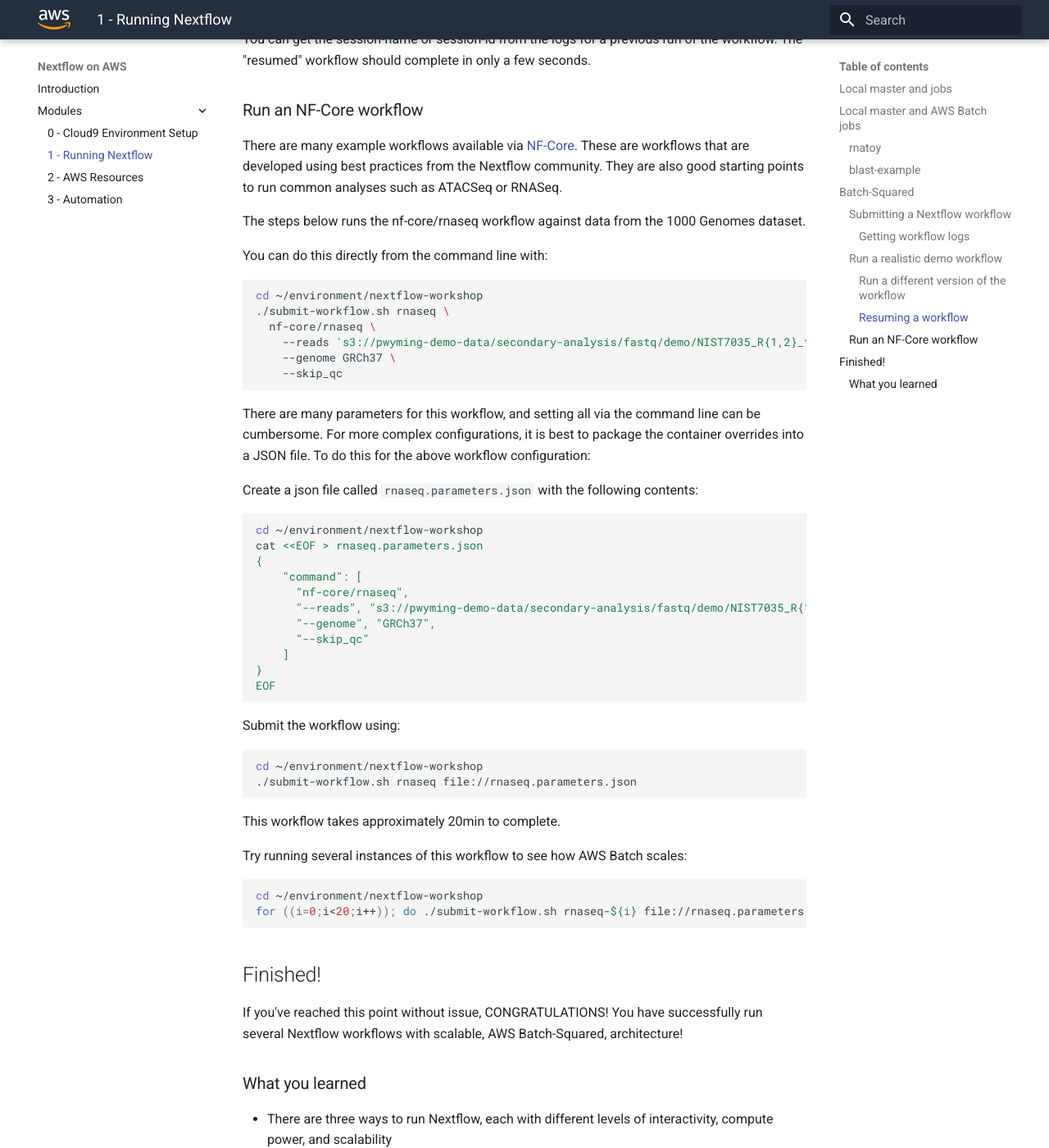
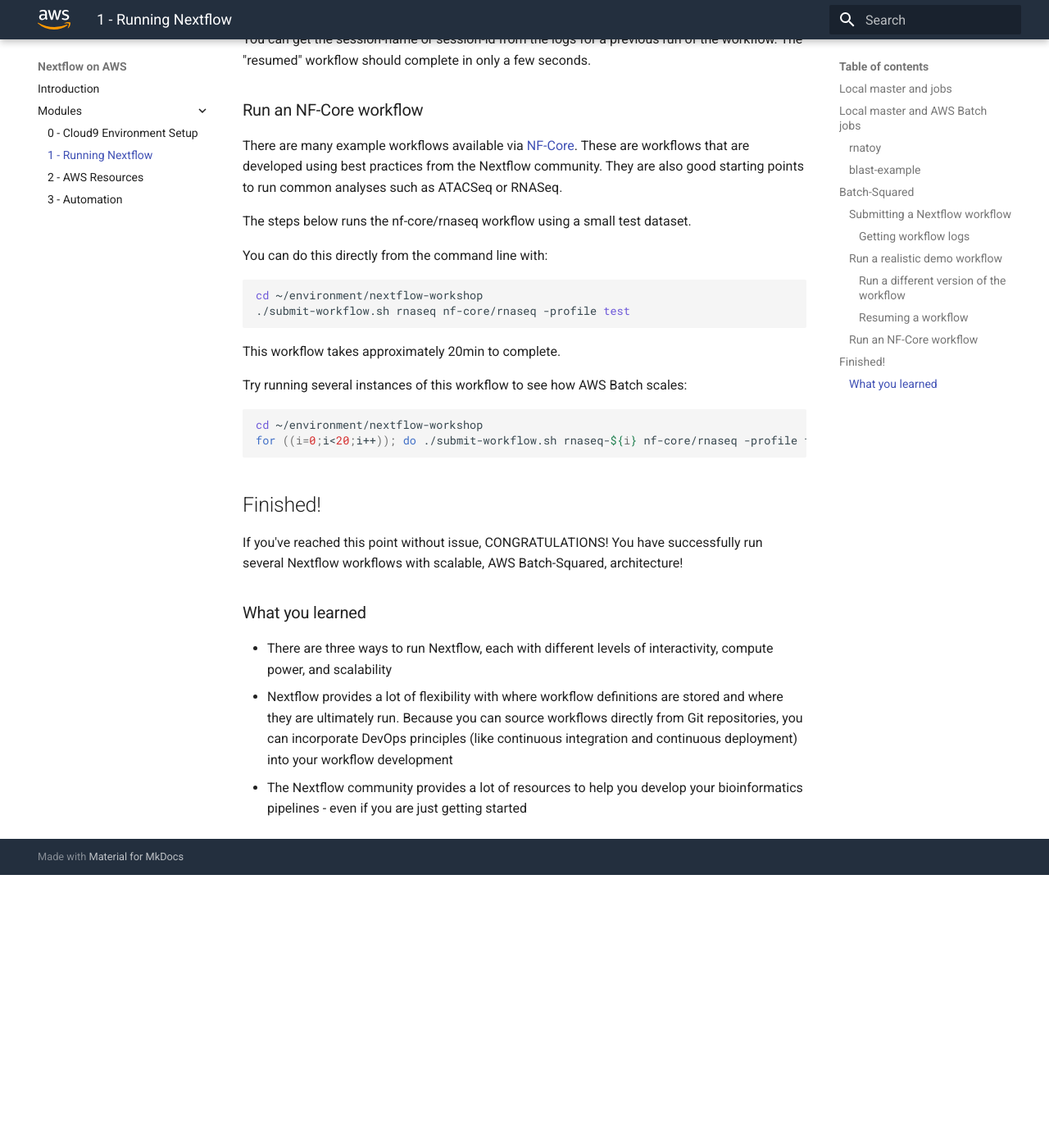
Before and after one commit to aws-samples/aws-genomics-nextflow-workshop, an MkDocs documentation site: the page built from docs/modules/module-1__running-nextflow.md, in a window 1280 px wide and 1400 px high, scrolled down 8543 px. Shown: the whole window at 82% size. Built offline with MkDocs 1.6.1 and Material for MkDocs 9.7.7, drawn with Linux system fonts in a browser that asks for light colours; after the commit the page ends 9610 px from its top, so only the background shows below that.

Commit message:
simplify nf-core demo

````diff
--- a/docs/modules/module-1__running-nextflow.md
+++ b/docs/modules/module-1__running-nextflow.md
@@ -334,42 +334,13 @@ You can get the session-name or session-id from the logs for a previous run of t
 
 There are many example workflows available via [NF-Core](https://nf-co.re).  These are workflows that are developed using best practices from the Nextflow community.  They are also good starting points to run common analyses such as ATACSeq or RNASeq.
 
-The steps below runs the nf-core/rnaseq workflow against data from the 1000 Genomes dataset.
+The steps below runs the nf-core/rnaseq workflow using a small test dataset.
 
 You can do this directly from the command line with:
 
 ```bash
 cd ~/environment/nextflow-workshop
-./submit-workflow.sh rnaseq \
-  nf-core/rnaseq \
-    --reads 's3://pwyming-demo-data/secondary-analysis/fastq/demo/NIST7035_R{1,2}_trim_samp-0p1.fastq.gz' \
-    --genome GRCh37 \
-    --skip_qc
-```
-
-There are many parameters for this workflow, and setting all via the command line can be cumbersome.  For more complex configurations, it is best to package the container overrides into a JSON file.  To do this for the above workflow configuration:
-
-Create a json file called `rnaseq.parameters.json` with the following contents:
-
-```bash
-cd ~/environment/nextflow-workshop
-cat <<EOF > rnaseq.parameters.json
-{
-    "command": [
-      "nf-core/rnaseq",
-      "--reads", "s3://pwyming-demo-data/secondary-analysis/fastq/demo/NIST7035_R{1,2}_trim_samp-0p1.fastq.gz",
-      "--genome", "GRCh37",
-      "--skip_qc"
-    ]
-}
-EOF
-```
-
-Submit the workflow using:
-
-```bash
-cd ~/environment/nextflow-workshop
-./submit-workflow.sh rnaseq file://rnaseq.parameters.json
+./submit-workflow.sh rnaseq nf-core/rnaseq -profile test
 ```
 
 This workflow takes approximately 20min to complete.
@@ -378,7 +349,7 @@ Try running several instances of this workflow to see how AWS Batch scales:
 
 ```bash
 cd ~/environment/nextflow-workshop
-for ((i=0;i<20;i++)); do ./submit-workflow.sh rnaseq-${i} file://rnaseq.parameters.json; done
+for ((i=0;i<20;i++)); do ./submit-workflow.sh rnaseq-${i} nf-core/rnaseq -profile test; done
 ```
 
 ## Finished!
````
